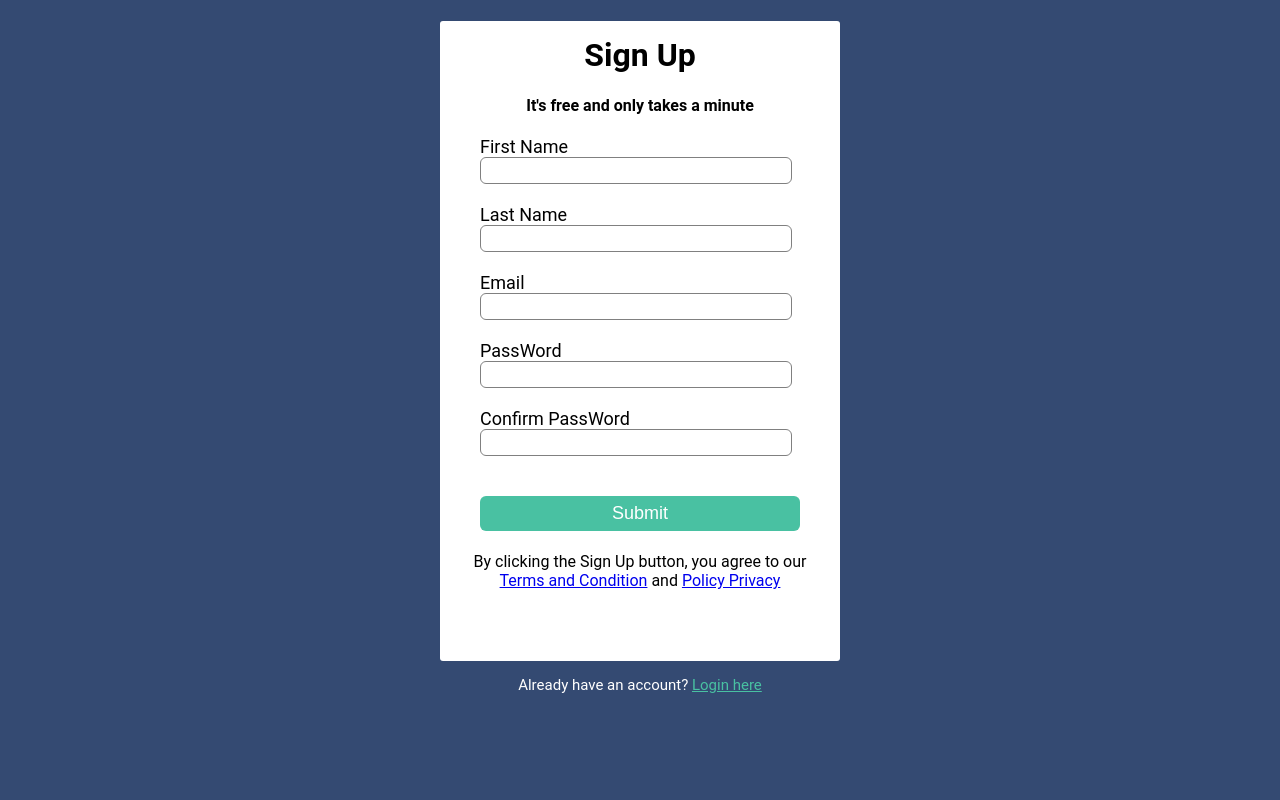
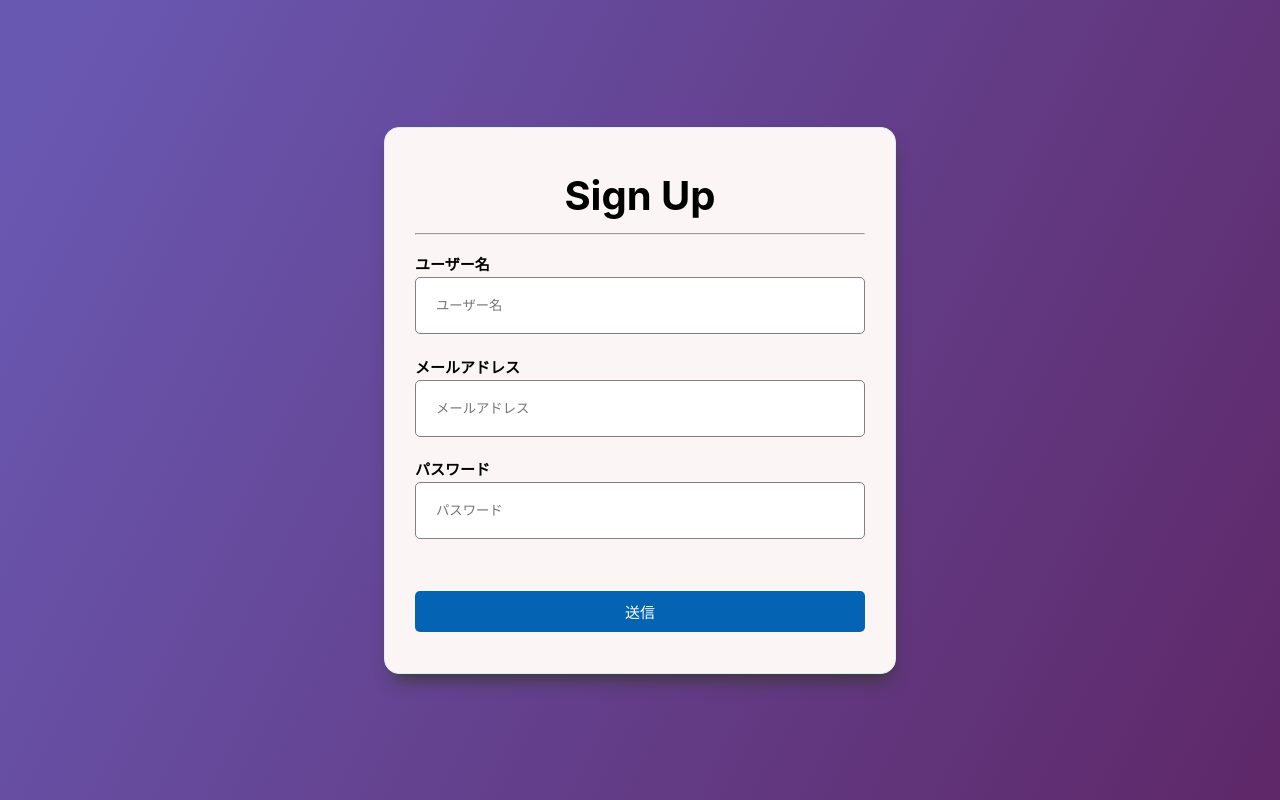
Before and after one commit to Takara-hub/kyutech_db, a React (Create React App) app: page /Signup in a window 1280 px wide. Built offline with nearby package versions, Linux system fonts and the light colour scheme.

Commit message:
値の受け渡しを追加

```diff
--- a/src/pages/Signup/Signup.css
+++ b/src/pages/Signup/Signup.css
@@ -1,68 +1,94 @@
-body{
-  background-color: #344a72;
-  font-family: 'Roboto', sans-serif;
+body {
+  /* background-color: #9eb9cf; */
+  background: rgb(105, 88, 177);
+  background: linear-gradient(
+    117deg,
+    rgba(105, 88, 177, 1) 5%,
+    rgba(87, 30, 97, 0.9556197478991597) 100%
+  );
+  overflow-y: hidden;
 }
 
-.signup-box{
-  width: 400px;
-  height: 640px;
-  margin: auto;
-  background-color: white;
-  border-radius: 3px;
+.formContainer {
+  display: flex;
+  flex-direction: column;
+  align-items: center;
+  justify-content: center;
+  height: 100vh;
+  width: 100%;
 }
 
-h1{
+h1 {
   text-align: center;
-  padding-top: 15px;
+  margin: 13px 0;
+  font-size: 40px;
 }
 
-h4{
-  text-align: center;
+.formContainer form {
+  width: 70%;
+  max-width: 450px;
+  border: 1px solid #dfefef;
+  padding: 30px;
+  border-radius: 10px;
+  background-color: #fbf5f5;
+  box-shadow: 2px 12px 17px -7px #383838;
+  border-radius: 15px;
 }
 
-form{
-  width: 300px;
-  margin-left: 40px;
+.uiForm {
+  display: flex;
+  flex-direction: column;
+  align-items: center;
+  justify-content: space-evenly;
+  height: 400px;
 }
 
-form label{
+.formField {
   display: flex;
-  margin-top: 20px;
-  font-size: 18px;
+  flex-direction: column;
+  width: 100%;
 }
 
-form input{
-  width: 100%;
-  padding: 5px;
-  border: none;
-  border: 1px solid gray;
-  border-radius: 6px;
+.formField input {
+  border: 1px solid grey;
+  padding: 20px;
+  border-radius: 5px;
+}
+
+.formField input:focus {
   outline: none;
 }
 
-form button{
-  width: 320px;
-  height: 35px;
-  margin-top: 40px;
-  border: none;
-  background-color: #49c1a2;
-  border-radius: 6px;
-  color: white;
-  font-size: 18px;
+.formField label {
+  font-size: 15px;
+  font-weight: 600;
+  margin-bottom: 3px;
 }
 
-.para1{
-  padding-top: 5px;
-  text-align: center;
+button {
+  background: #0563b4;
+  width: 100%;
+  margin-top: 30px;
+  border: none;
+  border-radius: 5px;
+  color: white;
+  padding: 10px 30px;
+  font-size: 15px;
+  cursor: pointer;
+  transition: all 0.2s;
 }
 
-.para2{
-  text-align: center;
-  color: white;
-  font-size: 15px;
+button:hover {
+  background-color: #0e528d;
+}
+
+.errorMsg {
+  color: red;
+  margin: 0;
+  align-self: flex-start;
+}
+
+.msgOk {
+  color: green;
   margin-top: 15px;
 }
-
-.para2 a{
-  color: #49c1a2;
-}
--- a/src/pages/Signup/Signup.tsx
+++ b/src/pages/Signup/Signup.tsx
@@ -1,34 +1,82 @@
+import { stringify } from "querystring";
 import PrimaryButton from "../../components/PrimaryButton";
+import { ChangeEvent, FormEvent, useState } from "react";
 import "./Signup.css"
 
 const Signup = () => {
+  const initialValues = { username: "", mailadress: "", password: ""};
+  const [formValues, setFormValues] = useState(initialValues);
+  const [formErrors, setFormErrors] = useState(initialValues);
+  const [isSubmit, setIsSubmit] = useState(false);
+
+  const handleChange = (e: ChangeEvent<HTMLInputElement>) => {
+    // console.log(e.target.value);
+    const { name, value } = e.target;
+    setFormValues({ ...formValues, [name]: value});
+    // console.log(formValues);
+  };
+
+  const handleSubmit = (e: FormEvent<HTMLFormElement>) => {
+    e.preventDefault();
+
+    //サインアップ情報を送信する
+    //バリデーションチェック
+    setFormErrors(validate(formValues));
+    setIsSubmit(true);
+  };
+
+  const validate = (values: { username: any; mailadress: any; password?: string; }) => {
+    const errors = { username: "", mailadress: "", password: ""};;
+    const regex = /^[a-zA-Z0-9_.+-]+@([a-zA-Z0-9][a-zA-Z0-9-]*[a-zA-Z0-9]*\.)+[a-zA-Z]{2,}$/;
+    if(!values.username) {
+      errors.username = "ユーザー名を入力してください";
+    }
+
+    if(!values.mailadress) {
+      errors.mailadress = "メールアドレスを入力してください";
+    } else if(!regex.test(values.mailadress)) {
+      errors.mailadress = "正しいメールアドレスを入力してください"
+    }
+
+    if(!values.password) {
+      errors.password = "パスワードを入力してください";
+    } else if(values.password.length < 4) {
+      errors.password = "4文字以上15文字以下のパスワードを入力してください";
+    } else if(values.password.length > 15) {
+      errors.password = "4文字以上15文字以下のパスワードを入力してください";
+    }
+
+    return errors;
+  };
+
   return (
-    <body>
-      <div className="signup-box">
-        <h1>Sign Up</h1>
-        <h4>It's free and only takes a minute</h4>
-        <form>
-          <label htmlFor="firstname_id">First Name</label>
-          <input type="text" name="firstname" id="firstname_id" placeholder=""></input>
-          <label htmlFor="lastname_id">Last Name</label>
-          <input type="text" name="lastname" id="lastname_id" placeholder=""></input>
-          <label htmlFor="email_id">Email</label>
-          <input type="email" name="email" id="email_id" placeholder=""></input>
-          <label htmlFor="password_id">PassWord</label>
-          <input type="password" name="password" id="password_id" placeholder=""></input>
-          <label htmlFor="confirmpassword_id">Confirm PassWord</label>
-          <input type="password" name="confirmpassword" id="confirmpassword_id" placeholder=""></input>
-          <button type = "submit" name="submitbutton">Submit</button>
+    <div className="formContainer">
+        <form onSubmit={(e) => handleSubmit(e)}>
+          <h1>Sign Up</h1>
+          <hr/>
+          <div className="uiForm">
+            <div className="formField">
+              <label htmlFor="username_id">ユーザー名</label>
+              <input type="text" name="username" id="username_id" placeholder="ユーザー名" onChange={(e) => handleChange(e)}></input>
+            </div>
+            <p className="errorMsg">{formErrors.username}</p>
+            <div className="formField">
+              <label htmlFor="mailadress_id">メールアドレス</label>
+              <input type="text" name="mailadress" id="mailadress_id" placeholder="メールアドレス" onChange={(e) => handleChange(e)}></input>
+            </div>
+            <p className="errorMsg">{formErrors.mailadress}</p>
+            <div className="formField">
+              <label htmlFor="password_id">パスワード</label>
+              <input type="text" name="password" id="password_id" placeholder="パスワード" onChange={(e) => handleChange(e)}></input>
+            </div>
+            <p className="errorMsg">{formErrors.password}</p>
+            <button className="submitButton">送信</button>
+            {/* {Object.keys(formErrors).length === 0 && isSubmit && (
+              <div className="msgOk">サインアップに成功しました</div>
+            )} */}
+          </div>
         </form>
-        <p className="para1">
-          By clicking the Sign Up button, you agree to our <br></br>
-          <a href="#">Terms and Condition</a> and <a href="#">Policy Privacy</a>
-        </p>
-      </div>
-        <p className="para2">
-          Already have an account? <a href="#">Login here</a>
-        </p>
-    </body>
+    </div>
   );
 };
 
```
